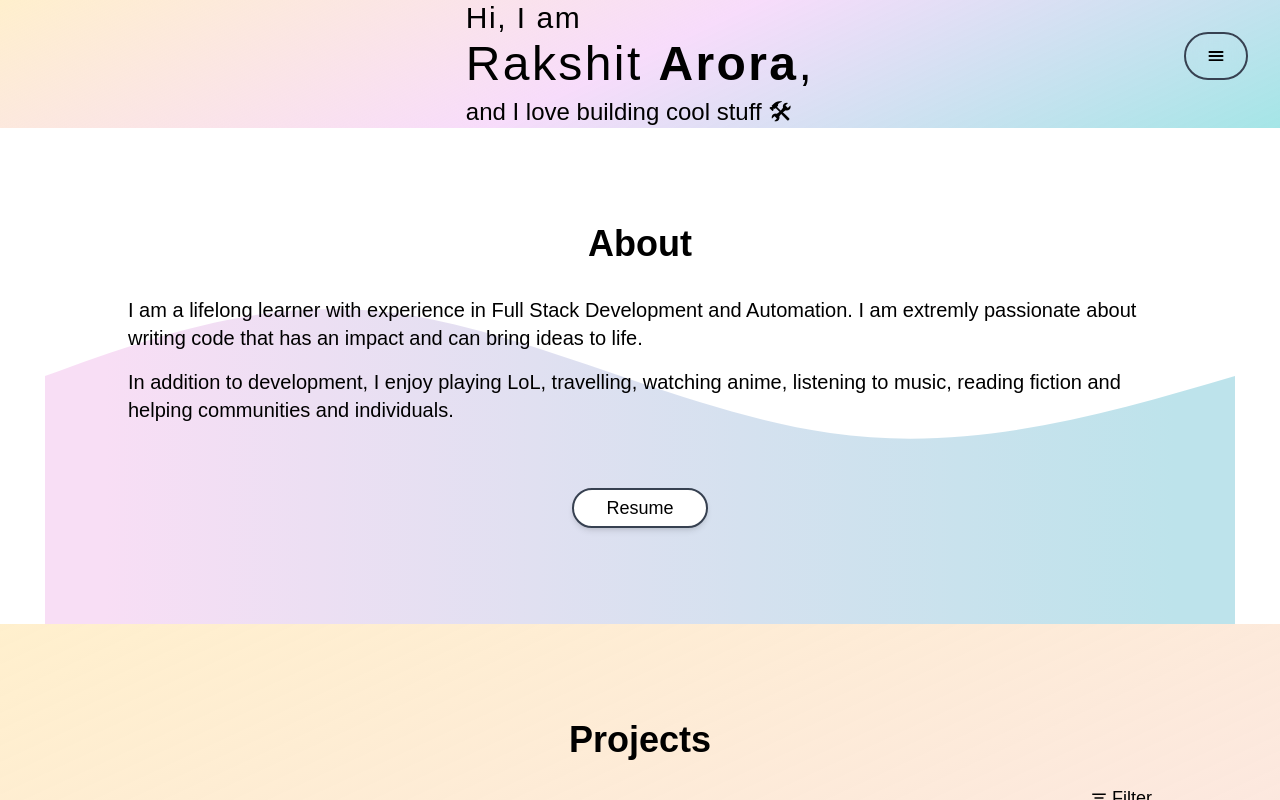
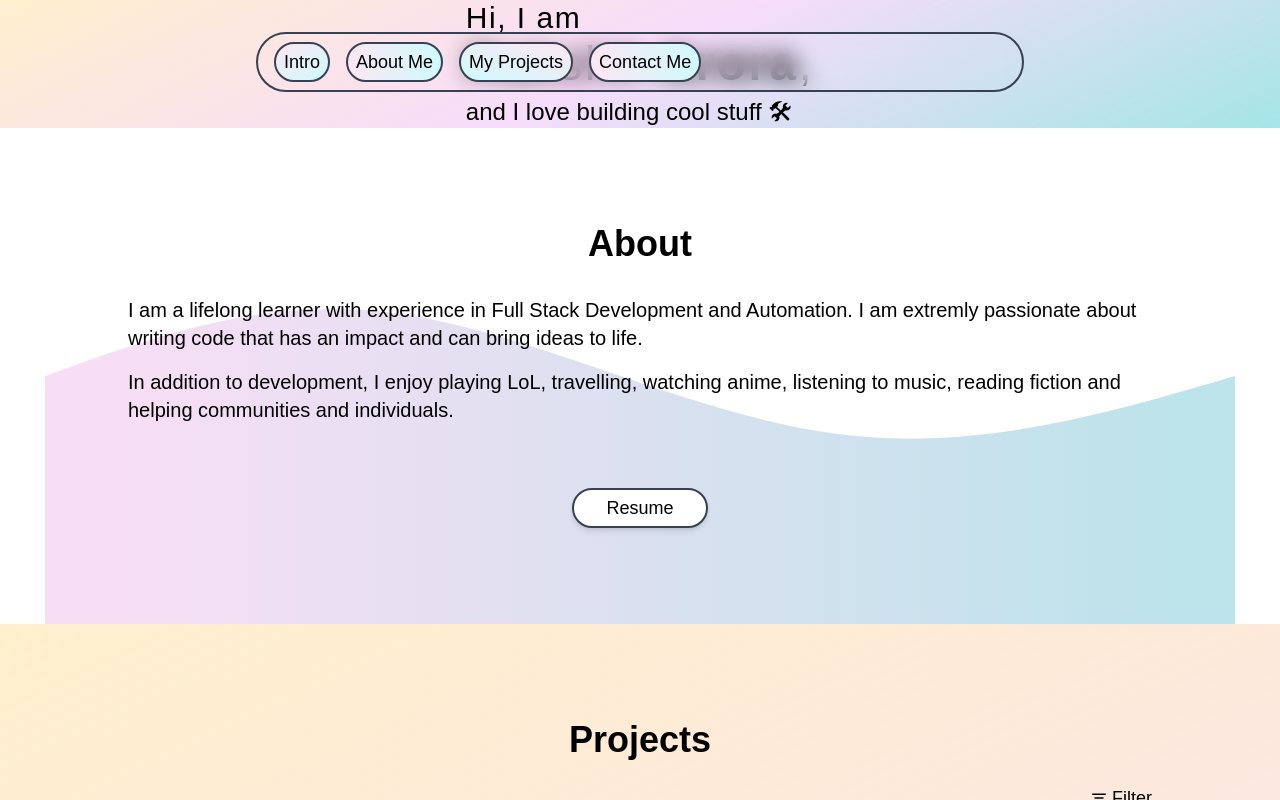
Before and after one commit to rakshit087/rakshit087.github.io, a Next.js app: page / in a window 1280 px wide. Built offline with nearby package versions, Linux system fonts and the light colour scheme; what next-real-viewport would draw is missing.

Commit message:
Added navbar for lg screens

```diff
--- /dev/null
+++ b/src/components/NavMenu.tsx
@@ -0,0 +1,30 @@
+export const NavMenu = () => {
+  return (
+    <div className="hidden lg:flex">
+      <a
+        href="#intro"
+        className="px-2 py-1 mr-4 text-lg border-2 border-gray-700 border-solid rounded-full bg-gradient-to-br from-pink-100 to-cyan-100"
+      >
+        Intro
+      </a>
+      <a
+        href="#about"
+        className="px-2 py-1 mr-4 text-lg border-2 border-gray-700 border-solid rounded-full bg-gradient-to-r from-pink-100 to-cyan-100"
+      >
+        About Me
+      </a>
+      <a
+        href="#projects"
+        className="px-2 py-1 mr-4 text-lg border-2 border-gray-700 border-solid rounded-full bg-gradient-to-bl from-pink-100 to-cyan-100"
+      >
+        My Projects
+      </a>
+      <a
+        href="#connect"
+        className="px-2 py-1 mr-4 text-lg border-2 border-gray-700 border-solid rounded-full bg-gradient-to-r from-pink-100 to-cyan-100"
+      >
+        Contact Me
+      </a>
+    </div>
+  );
+};
--- a/src/layouts/Navbar.tsx
+++ b/src/layouts/Navbar.tsx
@@ -1,5 +1,6 @@
 import { useState } from "react";
 import { IoMenu } from "react-icons/io5";
+import { NavMenu } from "../components/NavMenu";
 import { NavMenuMobile } from "../components/NavMenuMobile";
 
 export const Navbar = () => {
@@ -7,15 +8,16 @@ export const Navbar = () => {
 
   return (
     <>
-      <nav className="fixed z-50 flex justify-between px-4 py-2 border-2 border-gray-700 rounded-full backdrop-blur-md right-8 top-8 ">
+      <nav className="fixed z-50 flex justify-between max-w-3xl px-4 py-2 border-2 border-gray-700 rounded-full backdrop-blur-md right-8 top-8 lg:right-1/2 lg:translate-x-1/2 lg:w-full">
         <button
-          className="p-1"
+          className="p-1 lg:hidden"
           onClick={() => {
             setOpen(!open);
           }}
         >
           <IoMenu className="text-xl" />
         </button>
+        <NavMenu />
       </nav>
       <NavMenuMobile open={open} setOpen={setOpen} />
     </>
```
